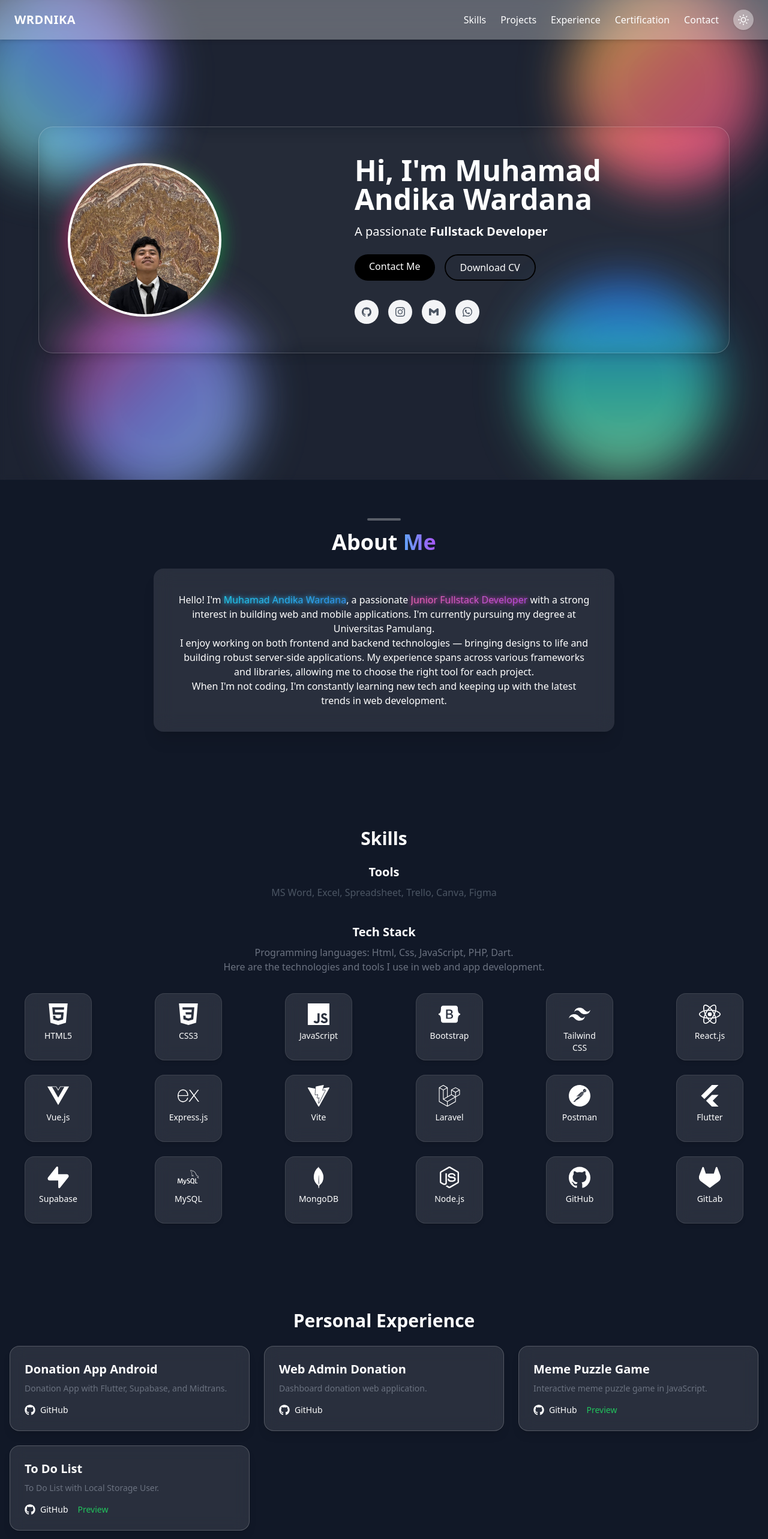
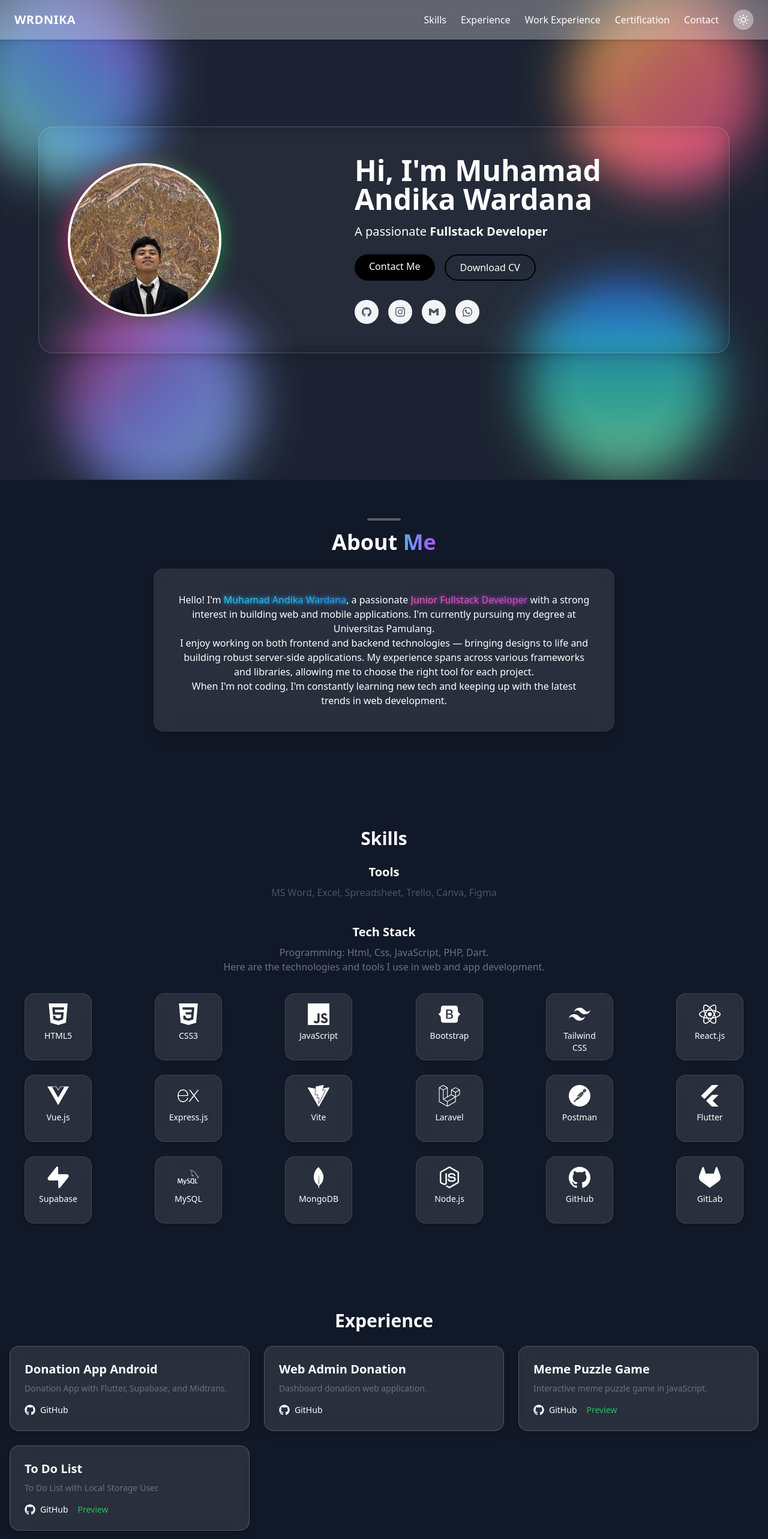
Before and after one commit to wrdnika/web-portfolio-wrdnika, a React (Vite) app: page / in a window 1280 px wide. Shown: the top 2566 px of the page at 60% size. Built offline with nearby package versions, Linux system fonts and the light colour scheme.

Commit message:
change name

```diff
--- a/src/components/Navbar.jsx
+++ b/src/components/Navbar.jsx
@@ -4,8 +4,8 @@ import { FiMoon, FiSun, FiMenu, FiX } from "react-icons/fi";
 // Static nav items
 const NAV_ITEMS = [
   { href: "#skills", label: "Skills" },
-  { href: "#projects", label: "Projects" },
-  { href: "#experience", label: "Experience" },
+  { href: "#personal-experience", label: "Experience" },
+  { href: "#experience", label: "Work Experience" },
   { href: "#certification", label: "Certification" },
   { href: "#contact", label: "Contact" },
 ];
--- a/src/components/PersonalExperience.jsx
+++ b/src/components/PersonalExperience.jsx
@@ -123,9 +123,7 @@ const PersonalExperience = () => {
       viewport={{ once: true }}
       variants={SECTION_VARIANTS}
     >
-      <h2 className="text-3xl font-semibold mb-6 text-center">
-        Personal Experience
-      </h2>
+      <h2 className="text-3xl font-semibold mb-6 text-center">Experience</h2>
       <div className="grid gap-6 px-4 sm:grid-cols-2 lg:grid-cols-3">
         {experiences.map((exp, idx) => (
           <ExperienceCard key={exp.name} experience={exp} index={idx} />
--- a/src/components/Skills.jsx
+++ b/src/components/Skills.jsx
@@ -96,7 +96,7 @@ const Skills = () => {
 
       <h3 className="text-xl font-semibold text-center mb-2">Tech Stack</h3>
       <p className="text-center text-gray-500 dark:text-gray-400 max-w-xl mx-auto mb-8">
-        Programming languages: Html, Css, JavaScript, PHP, Dart.
+        Programming: Html, Css, JavaScript, PHP, Dart.
         <br />
         Here are the technologies and tools I use in web and app development.
       </p>
```
